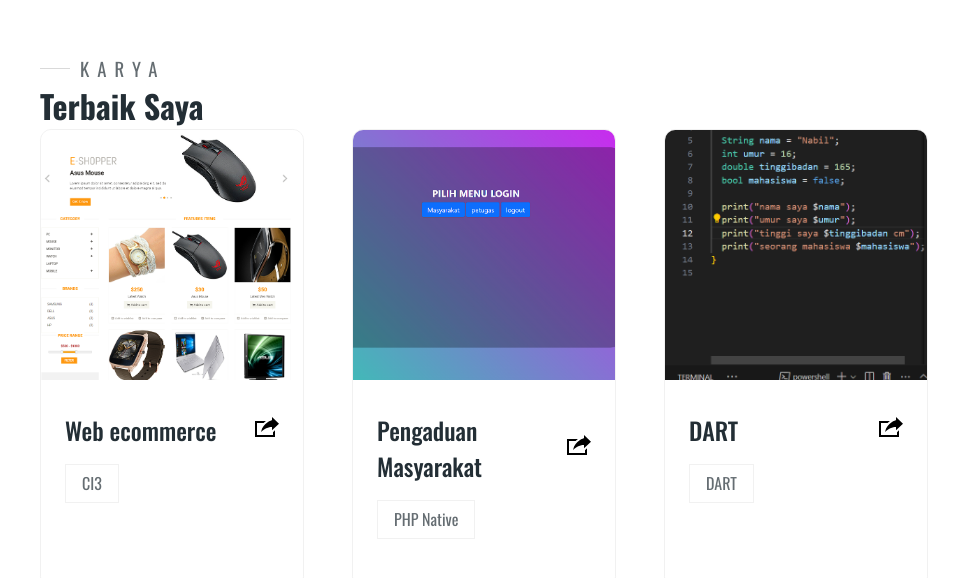
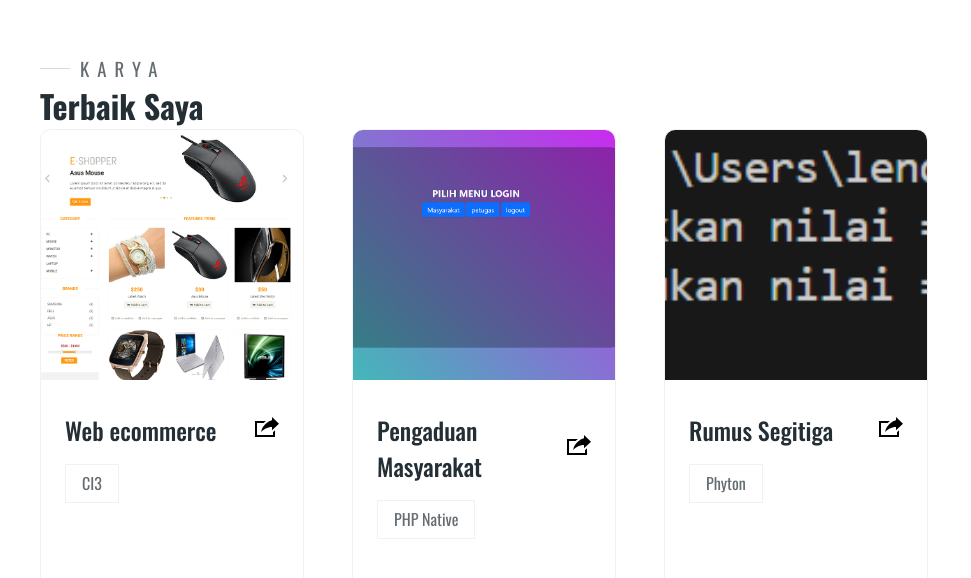
Before and after one commit to RIMzxz/Porto, a plain HTML site: page index.html in a window 1280 px wide. Shown: the part 1360-1938 px from the top of the page, 0-971 px from the left. Drawn offline with nearby package versions, Linux system fonts and the light colour scheme.

Commit message:
Update index.html

```diff
--- a/index.html
+++ b/index.html
@@ -189,11 +189,11 @@
                   <!--portofolio 3-->
                   <div class="portofolio">
                     <div class="portofolio-cover">
-                    <img src="images/IMG17.png" alt="DART" />
+                    <img src="images/IMG18.png" alt="DART" />
                   </div>
                   <div class="portofolio-info">
                     <div class="portofolio-tittle">
-                      <h4>DART</h4>
+                      <h4>Rumus Segitiga</h4>
                       <a href="portofolio3.php" class="portofolio-link">
                         <svg
                           xmlns="http://www.w3.org/2000/svg"
@@ -208,7 +208,7 @@
                       </a>
                     </div>
                     <div class="portofolio-tags">
-                      <div>DART</div>
+                      <div>Phyton</div>
                     </div>
 
 
```
